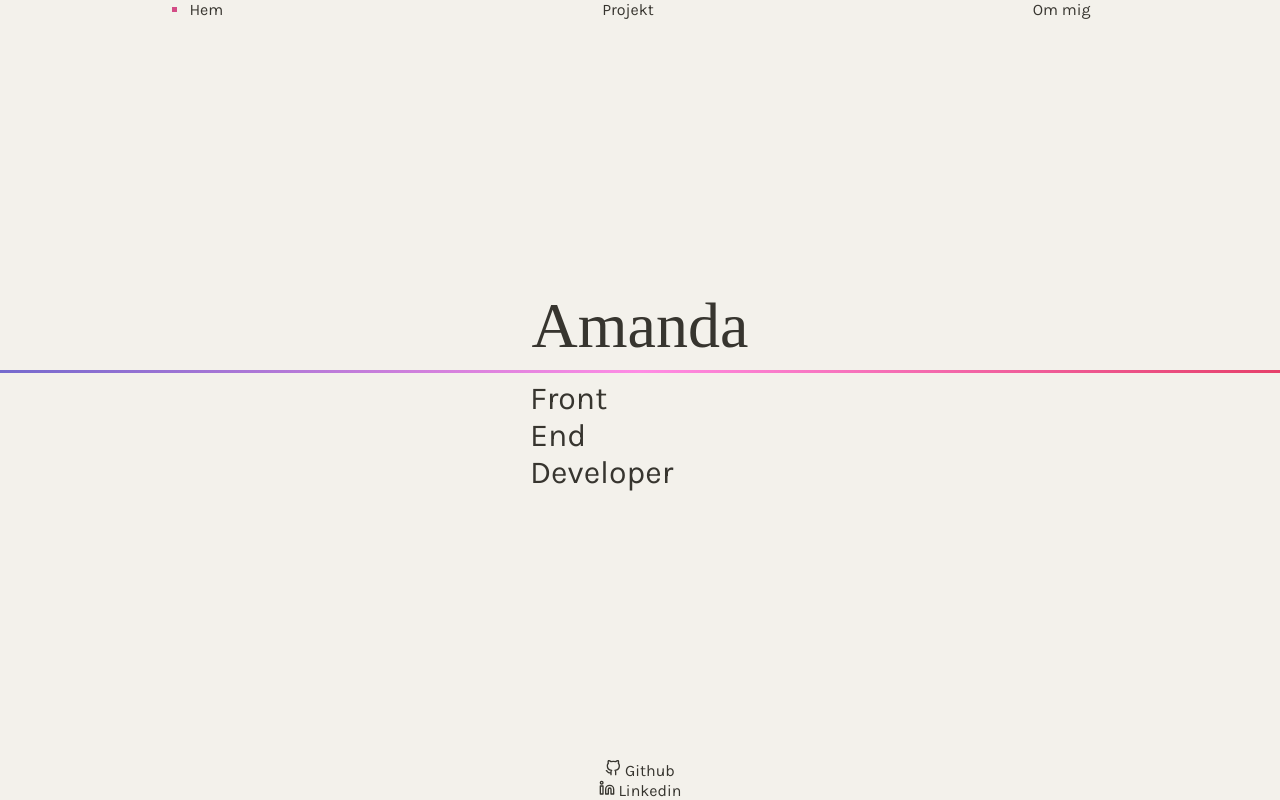
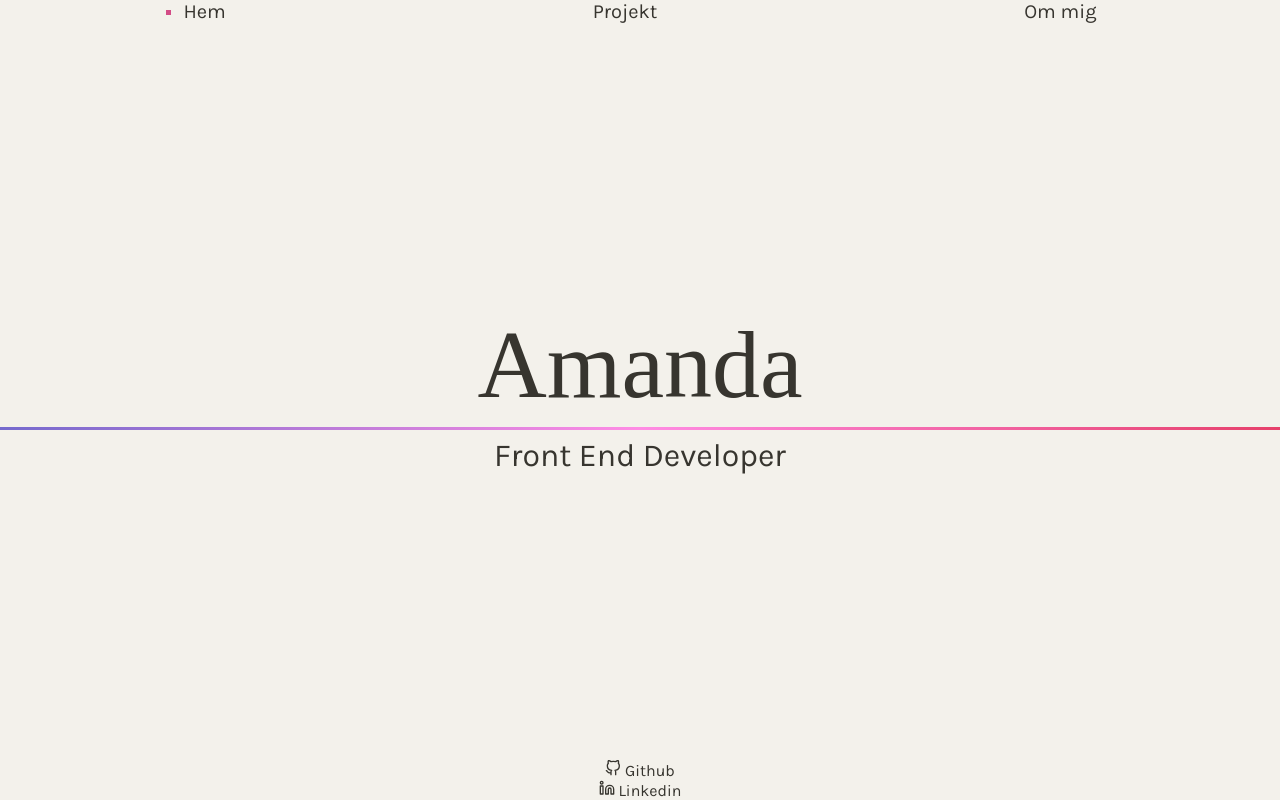
Before and after one commit to AmaTib/myPortfolio, a React (Vite) app: page / in a window 1280 px wide. Built offline with nearby package versions, Linux system fonts and the light colour scheme; a web font is replaced by a local one.

Commit message:
Add screen media query for homepage

```diff
--- a/src/index.css
+++ b/src/index.css
@@ -18,16 +18,20 @@
   --big: 4rem;
 
   /* font sizes */
-  --main-text-mobile: 1rem;
-  --main-text-desktop: 1.25rem;
-  --heading-mobile: 2.25rem;
-  --heading-desktop: 3rem;
+  --main-text: 1rem;
+  --heading: 2.25rem;
 
   /* font families */
   --heading-font: "Italiana", serif;
   --main-font: "Karla", serif;
+}
 
-
+@media only screen and (min-width: 600px) {
+  :root{
+     /* font sizes */
+  --main-text: 1.25rem;
+  --heading: 3rem;
+  }
 }
 
 body{
--- a/src/pages/HomePage.tsx
+++ b/src/pages/HomePage.tsx
@@ -1,6 +1,18 @@
+import { useState, useEffect } from "react";
 import "../styles/Homepage.css";
 
 export const HomePage = () => {
+  const [width, setWidth] = useState(window.innerWidth);
+
+  //this useeffect makes sure the width state updates when resizing the window
+  useEffect(() => {
+    const handleResize = () => setWidth(window.innerWidth);
+    window.addEventListener("resize", handleResize);
+    return () => window.removeEventListener("resize", handleResize);
+  }, []);
+
+  console.log(width);
+
   return (
     <>
       <section className="mainContent">
@@ -9,10 +21,15 @@ export const HomePage = () => {
         </div>
         <div className="underLine"></div>
         <div className="textContainer">
-          <p>Front</p>
-          <p>End</p>
-          <p>Developer</p>
-          <a href=""></a>
+          {width < 600 ? (
+            <>
+              <p>Front</p>
+              <p>End</p>
+              <p>Developer</p>
+            </>
+          ) : (
+            <p>Front End Developer</p>
+          )}
         </div>
       </section>
     </>
--- a/src/styles/Homepage.css
+++ b/src/styles/Homepage.css
@@ -39,13 +39,10 @@ h1{
     width: 220px;
     margin: 0 auto;
     text-align: left;
+    font-size: 1.5rem;
 
 }
 
-.textContainer p{
-    font-size: 2rem;
-
-}
 
 .textContainer p:first-child{
     animation: titleAppear 1.2s ease 0s 1 normal forwards;
@@ -56,3 +53,16 @@ h1{
 .textContainer p:nth-child(3){
     animation: titleAppear 1.6s ease 0s 1 normal forwards;
 }
+
+@media only screen and (min-width: 600px) {
+    h1 {
+      font-size: 6rem;
+    }
+
+    .textContainer{
+        display: flex;
+        width: fit-content;
+    font-size: 2rem;
+
+    }
+  }
--- a/src/styles/header.css
+++ b/src/styles/header.css
@@ -8,6 +8,7 @@ ul{
 a{
     text-decoration: none;
     color: var(--fontColor);
+    font-size: var(--main-text);
 }
 
 .focus{
```
